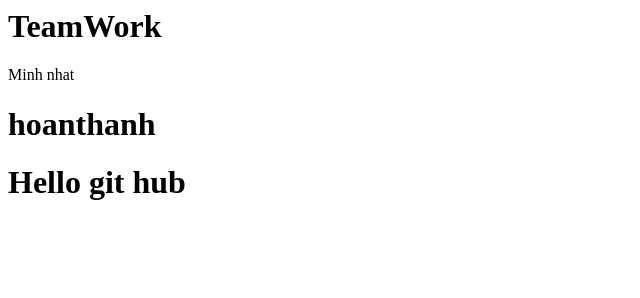
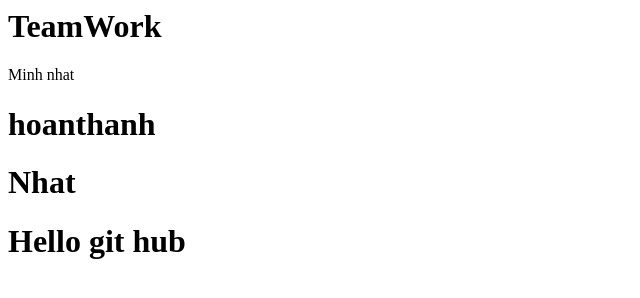
Before and after one commit to javier1234559/Teamwork, a plain HTML site: page index.html in a window 1280 px wide. Shown: the whole page, without its empty margins (0-640 px from the left). Drawn offline with Linux system fonts and the light colour scheme.

Commit message:
nhat chinh sua

```diff
--- a/index.html
+++ b/index.html
@@ -2,5 +2,5 @@
 <p>Minh nhat<p>
 
 <h1>hoanthanh</h1>
-
+<h1>Nhat</h1>
 <h1>Hello git hub</h1>
```
